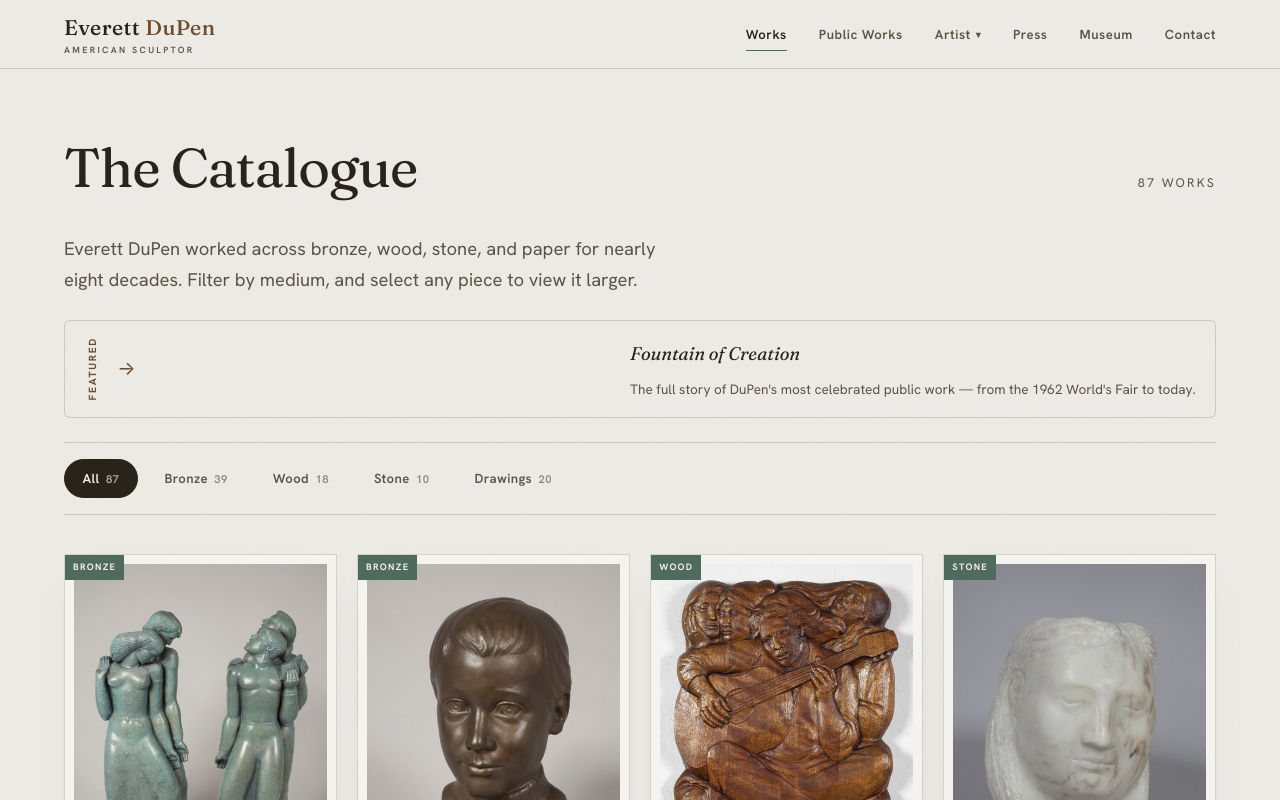
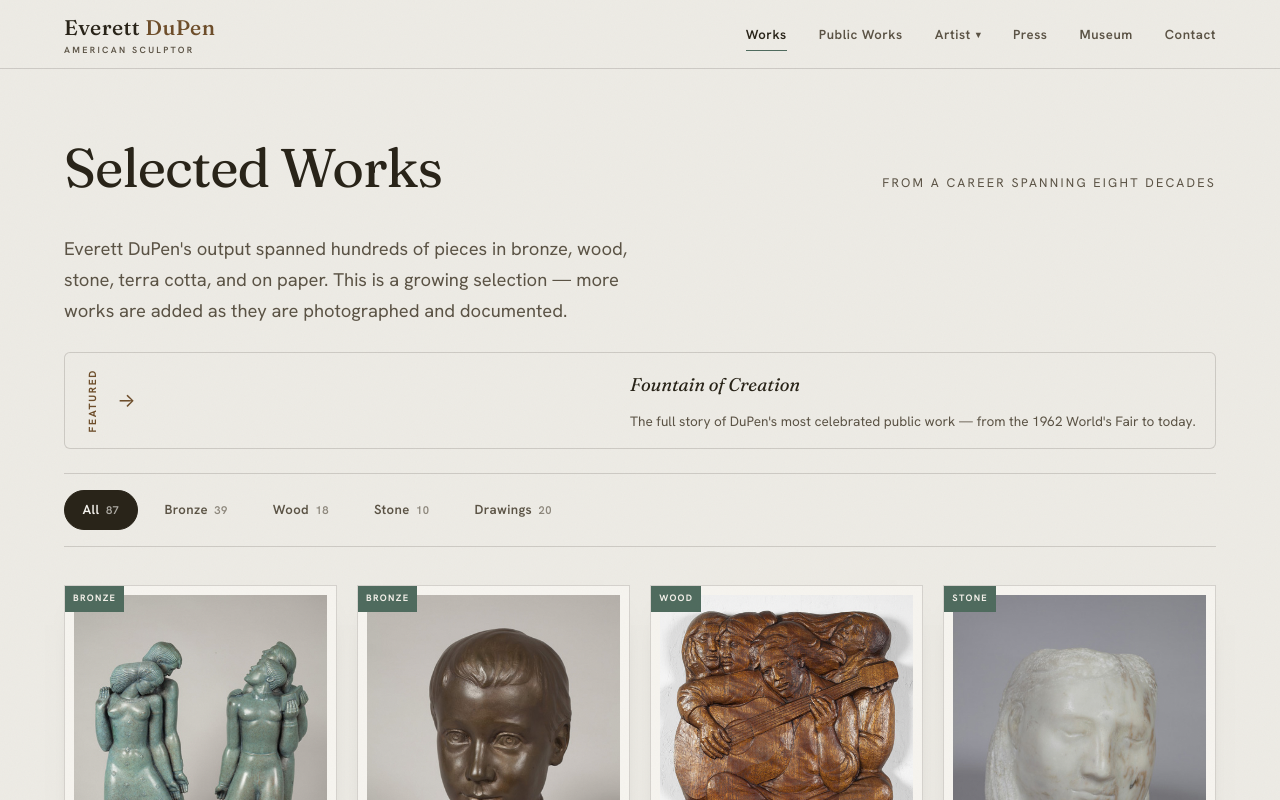
Before and after one commit to jasonburby-creator/everett-dupen, a Next.js app: page /works in a window 1280 px wide. Shown: the top 800 px of the page. Built offline with nearby package versions, Linux system fonts and the light colour scheme.

Commit message:
Add files via upload

```diff
--- a/app/works/page.tsx
+++ b/app/works/page.tsx
@@ -4,7 +4,7 @@ import WorksGallery from "@/components/WorksGallery";
 
 export const metadata: Metadata = {
   title: "Works",
-  description: "The complete catalogue of Everett DuPen's sculpture and drawings — 87 works in bronze, wood, stone, and on paper.",
+  description: "Selected works from the sculpture and drawings of Everett DuPen — bronze, wood, stone, terra cotta, and drawings from a career spanning eight decades.",
 };
 
 export default function WorksPage() {
@@ -12,12 +12,13 @@ export default function WorksPage() {
     <section className="sec page-top">
       <div className="wrap">
         <div className="sec-head">
-          <h1>The Catalogue</h1>
-          <span className="count">87 works</span>
+          <h1>Selected Works</h1>
+          <span className="count">From a career spanning eight decades</span>
         </div>
         <p className="lead-intro" style={{ marginBottom: "1.5rem" }}>
-          Everett DuPen worked across bronze, wood, stone, and paper for nearly eight decades. Filter
-          by medium, and select any piece to view it larger.
+          Everett DuPen&apos;s output spanned hundreds of pieces in bronze, wood, stone, terra cotta, and
+          on paper. This is a growing selection — more works are added as they are photographed
+          and documented.
         </p>
         <Link href="/works/fountain-of-creation" className="works-feature-link">
           <span className="wfl-tag">Featured</span>
```
